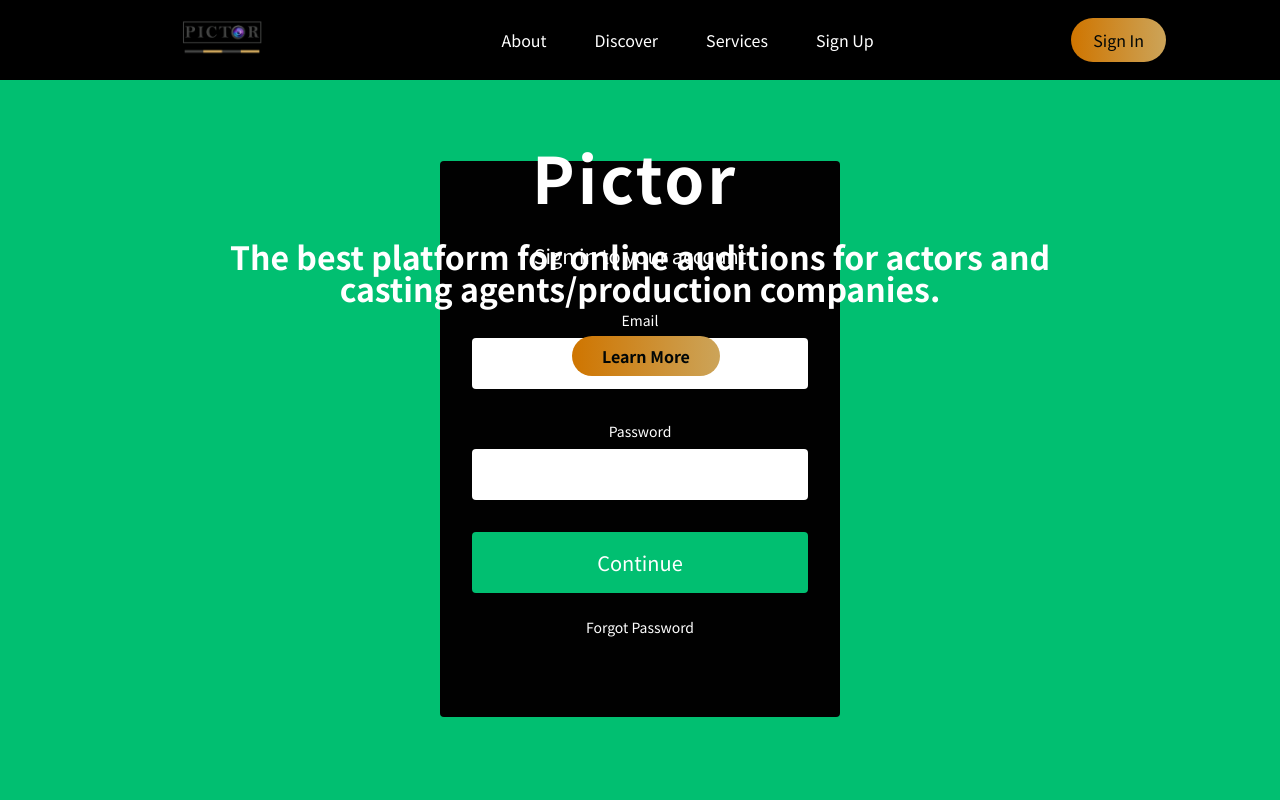
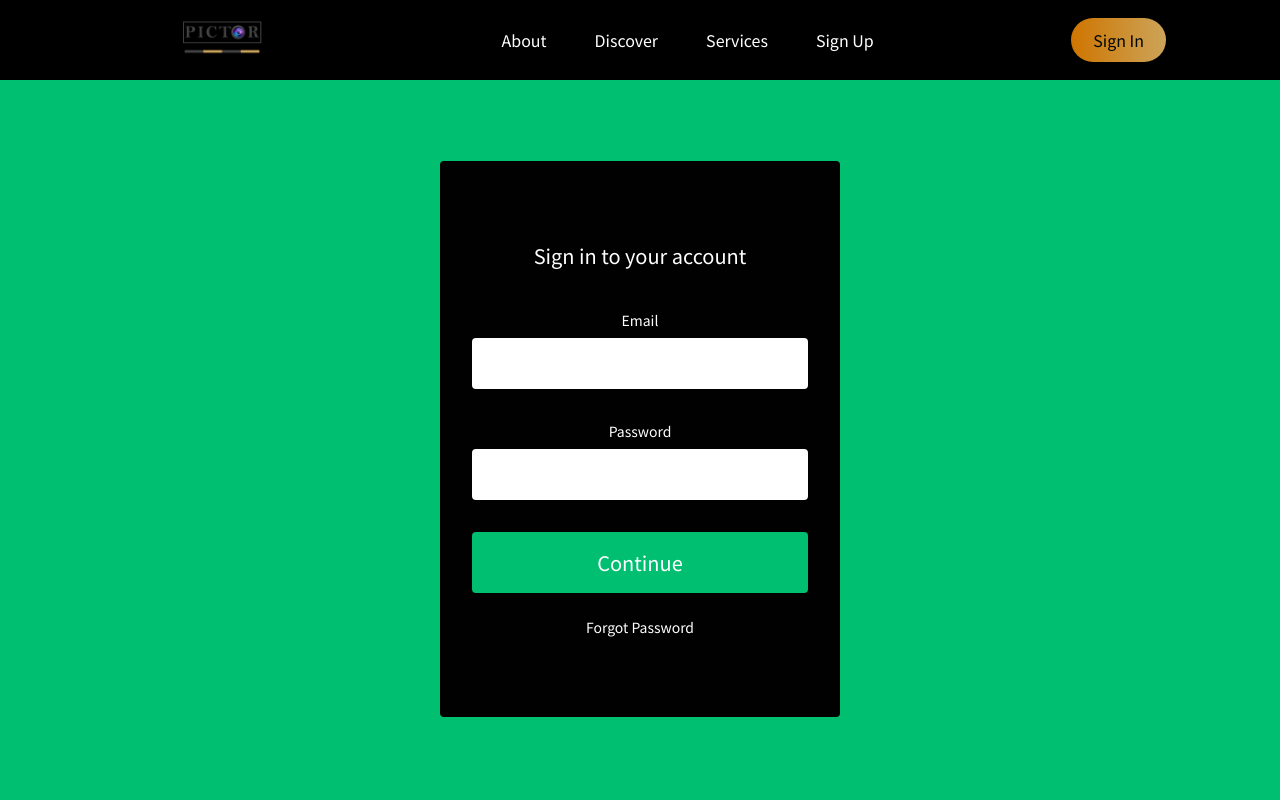
Before and after one commit to NicholasJardine/pictor-front-end, a React (Create React App) app: page /signin in a window 1280 px wide. Shown: the top 800 px of the page. Built offline with nearby package versions, Linux system fonts and the light colour scheme.

Commit message:
initial sign in page less errors

```diff
--- a/src/App.js
+++ b/src/App.js
@@ -21,10 +21,7 @@
   return (
     <Router>
 
-<Switch>
-      {/* <Route path="/" component={Home} exact /> */}
-      <Route path="/signin" component={SigninPage} exact />
-      </Switch>
+
               <Sidebar isOpen={isOpen} toggle={toggle}></Sidebar>
 
       <Navbar toggle={toggle}/>
@@ -34,6 +31,11 @@
         <InfoSection {...homeObjTwo} />
         <News/>
         <Footer/>
+
+        <Switch>
+      {/* <Route path="/" component={Home} exact /> */}
+      <Route path="/signin" component={SigninPage} exact />
+      </Switch>
     </Router>
   );
 }
```
